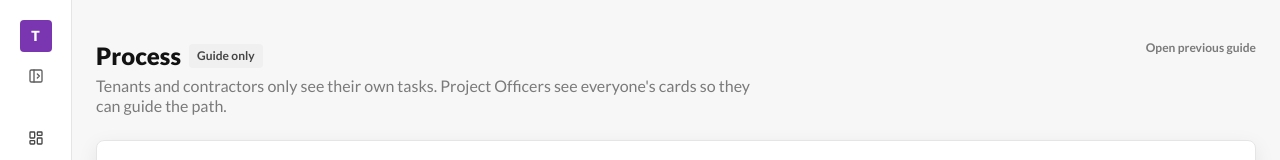
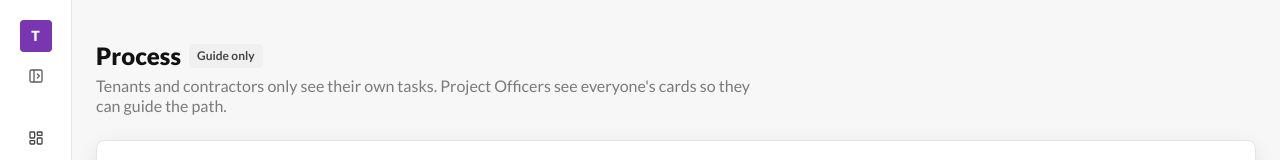
Before and after one commit to bellcag/temtem, a React (Vite) app: page /process-v4 in a window 1280 px wide. Shown: the top 160 px of the page. Built offline with nearby package versions, Linux system fonts and the light colour scheme.

Commit message:
Remove the previous-version control from the live Process page
Keep reviewers on the current guide only.

Co-authored-by: bellcag <bellcag@users.noreply.github.com>

```diff
--- a/src/pages/ProcessV4.tsx
+++ b/src/pages/ProcessV4.tsx
@@ -1,5 +1,5 @@
 import { useEffect, useMemo, useState } from "react";
-import { Link, useSearchParams } from "react-router-dom";
+import { useSearchParams } from "react-router-dom";
 import { ChevronDown, ChevronLeft, ChevronRight, MapPin } from "lucide-react";
 import { useApp, type Role } from "@/lib/app-state";
 import { UNITS, type Unit } from "@/lib/tenancy-data";
@@ -208,12 +208,6 @@ export function ProcessV4Page() {
             see everyone&apos;s cards so they can guide the path.
           </p>
         </div>
-        <Link
-          to="/process-v3"
-          className="shrink-0 text-xs font-bold text-grey-500 hover:text-purple-700"
-        >
-          Open previous guide
-        </Link>
       </header>
 
       <section className="mb-10 rounded-[var(--radius-md)] border border-grey-100 bg-white p-4 shadow-[var(--shadow-light-bg)] tablet:p-6 desktop:p-8">
```
